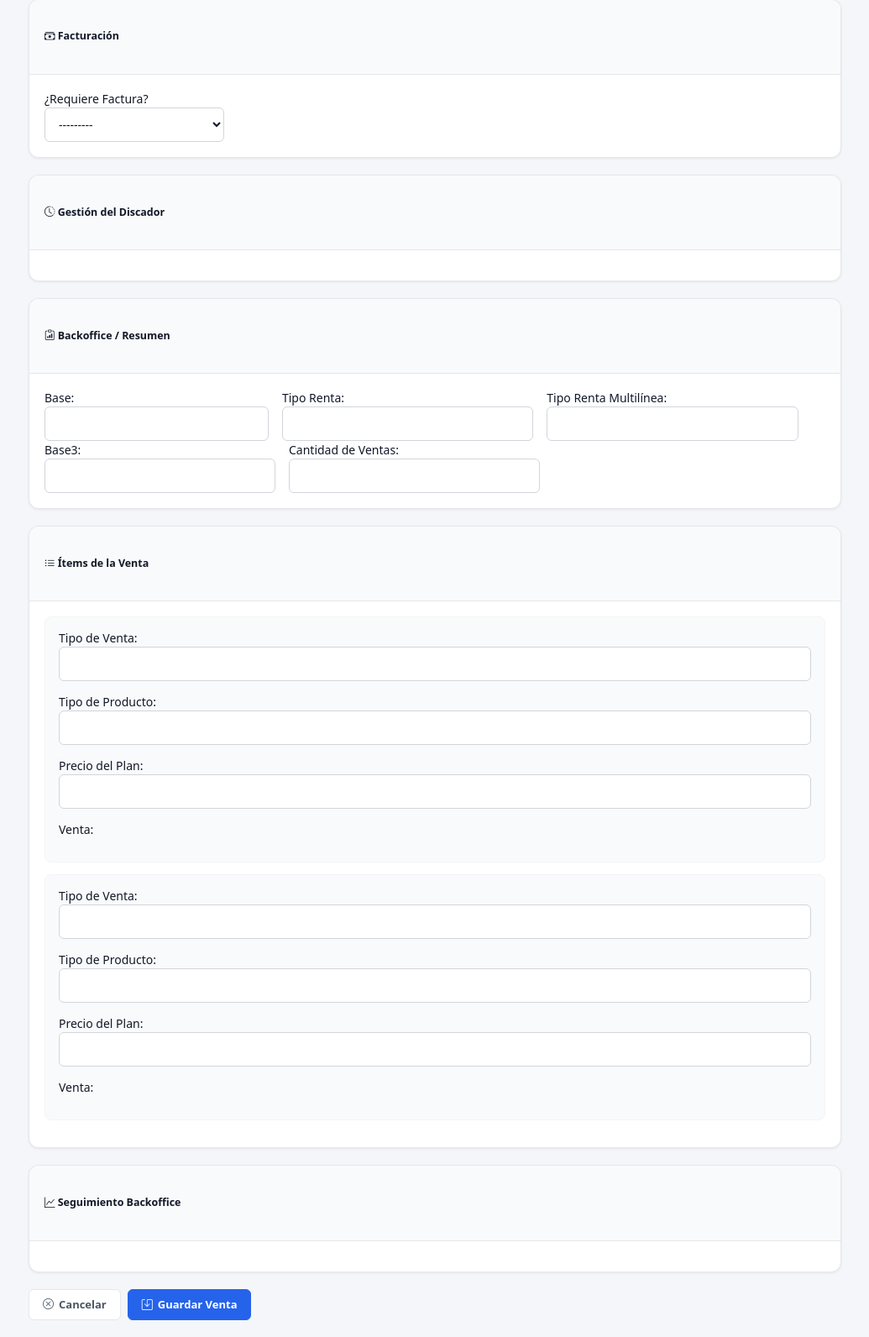
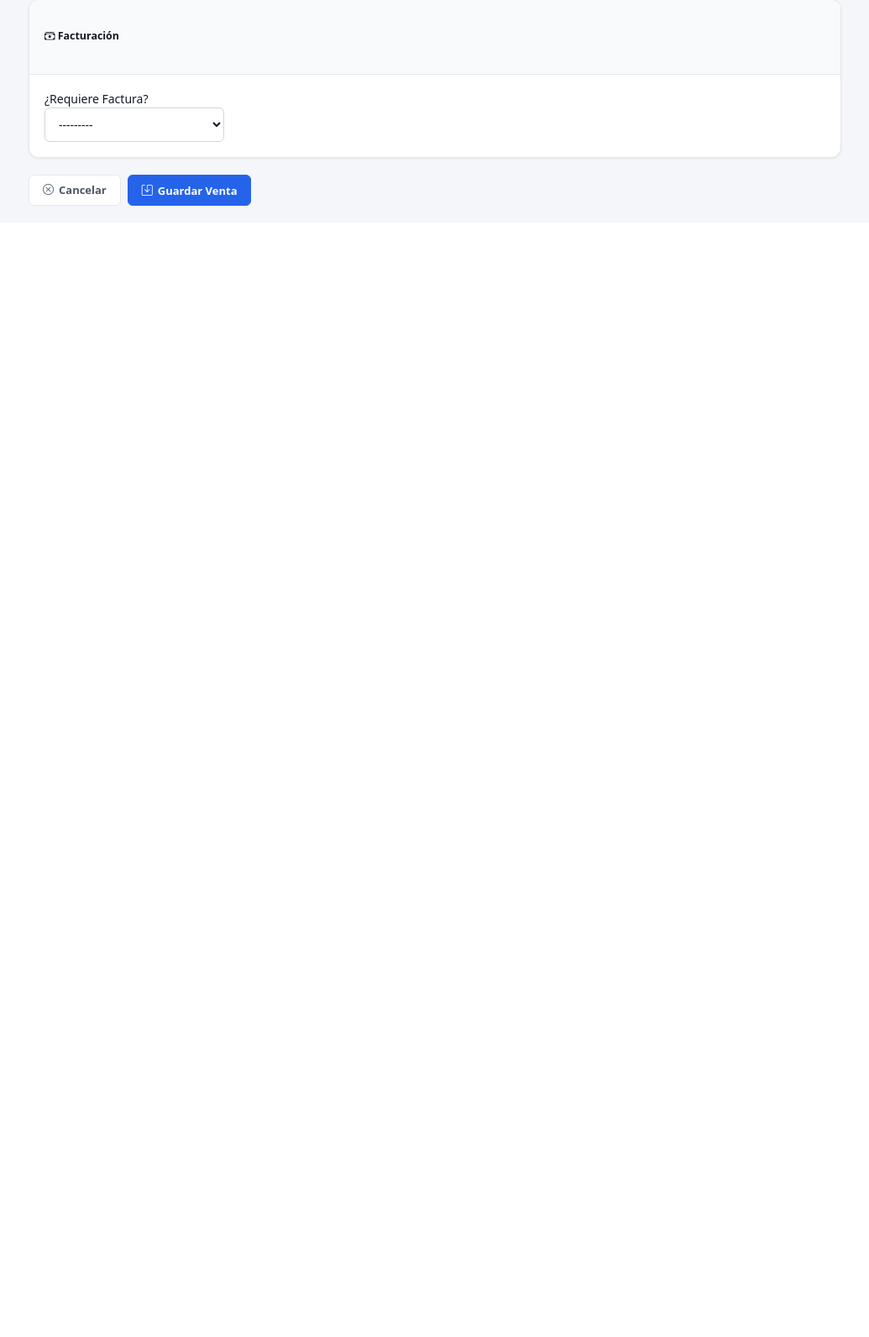
Before and after one commit to afarroc/Ventas_porta, a Django app: page /ventas/nueva/ in a window 1280 px wide. Shown: the part 2694-4286 px from the top of the page at 84% size, without its empty margins (122-1157 px from the left). After the commit the page ends 2939 px from the top, so only its background shows below. Run offline with Django 4.2, Linux system fonts and the light colour scheme; the visitor is signed in with stand-in values (Sample User, id 1); parts of the project's set-up code (start-up, migrations or seed data) failed here and were passed over.

Commit message:
feat(ui): refactor _venta_form_fields with SeguimientoBO removal
- Remove Gestión del Discador section (moved to discador app)
- Remove Backoffice/Ítems sections (separate views)
- Update form-data.css styles

```diff
--- a/static/css/form-data.css
+++ b/static/css/form-data.css
@@ -538,11 +538,39 @@
   cursor: default;
 }
 
+/* Description Lists */
+.vp-dl {
+    display: flex;
+    flex-direction: column;
+    gap: 12px;
+}
+
+.vp-dl-row {
+    display: flex;
+    align-items: baseline;
+}
+
+.vp-dl-row dt {
+    flex: 0 0 140px;
+    font-weight: 700;
+    font-size: 13px;
+    color: var(--vp-text-secondary);
+    text-transform: uppercase;
+    letter-spacing: 0.3px;
+}
+
+.vp-dl-row dd {
+    flex: 1;
+    margin: 0;
+    font-size: 14px;
+    color: var(--vp-text);
+}
+
 /* Alerts */
 .vp-alert {
-  border-radius: var(--vp-radius);
-  border: none;
-  box-shadow: 0 2px 8px rgba(0, 0, 0, 0.1);
+    border-radius: var(--vp-radius);
+    border: none;
+    box-shadow: 0 2px 8px rgba(0, 0, 0, 0.1);
 }
 
 /* Spinner */
--- a/templates/ventas/_venta_form_fields.html
+++ b/templates/ventas/_venta_form_fields.html
@@ -857,154 +857,7 @@ function updatePorProducto() {
                 {{ form.facturacion_requerida.label_tag }}
                 {{ form.facturacion_requerida }}
             </div>
-        </div>
-    </div>
-</div>
-
-<!-- Gestión del Discador -->
-<div class="card mb-4">
-    <div class="card-header">
-        <h5><i class="bi bi-clock-history"></i> Gestión del Discador</h5>
-    </div>
-    <div class="card-body">
-        <div class="row g-3">
-            <div class="col-md-4">
-                {{ form.contact_callable.label_tag }}
-                {{ form.contact_callable }}
-            </div>
-            <div class="col-md-4">
-                {{ form.es_callable.label_tag }}
-                {{ form.es_callable }}
-            </div>
-            <div class="col-md-4">
-                {{ form.tipo_valido.label_tag }}
-                {{ form.tipo_valido }}
-            </div>
-            <div class="col-md-3">
-                {{ form.fecha_gestion.label_tag }}
-                {{ form.fecha_gestion }}
-            </div>
-            <div class="col-md-3">
-                {{ form.hora_gestion.label_tag }}
-                {{ form.hora_gestion }}
-            </div>
-            <div class="col-md-3">
-                {{ form.resultado_gestion.label_tag }}
-                {{ form.resultado_gestion }}
-            </div>
-            <div class="col-md-3">
-                {{ form.tipo_contacto.label_tag }}
-                {{ form.tipo_contacto }}
-            </div>
-            <div class="col-md-4">
-                {{ form.status_java.label_tag }}
-                {{ form.status_java }}
-            </div>
-            <div class="col-md-4">
-                {{ form.supervisor_nombre.label_tag }}
-                {{ form.supervisor_nombre }}
-            </div>
-        </div>
-    </div>
-</div>
-
-<!-- Backoffice / Resumen -->
-<div class="card mb-4">
-    <div class="card-header">
-        <h5><i class="bi bi-clipboard-data"></i> Backoffice / Resumen</h5>
-    </div>
-    <div class="card-body">
-        <div class="row g-3">
-            <div class="col-md-4">
-                {{ form.base.label_tag }}
-                {{ form.base }}
-            </div>
-            <div class="col-md-4">
-                {{ form.tipo_renta.label_tag }}
-                {{ form.tipo_renta }}
-            </div>
-            <div class="col-md-4">
-                {{ form.tipo_renta2.label_tag }}
-                {{ form.tipo_renta2 }}
-            </div>
-            <div class="col-md-4">
-                {{ form.base3.label_tag }}
-                {{ form.base3 }}
-            </div>
-            <div class="col-md-4">
-                {{ form.q_ventas.label_tag }}
-                {{ form.q_ventas }}
-            </div>
-            <div class="col-md-4">
-                {{ form.fecha_venta.label_tag }}
-                {{ form.fecha_venta }}
-            </div>
-            <div class="col-md-4">
-                {{ form.hora_venta.label_tag }}
-                {{ form.hora_venta }}
-            </div>
-        </div>
-    </div>
-</div>
-
-<!-- Ítems de la Venta -->
-<div class="card mb-4">
-    <div class="card-header">
-        <h5><i class="bi bi-list-ul"></i> Ítems de la Venta</h5>
-    </div>
-    <div class="card-body">
-        {{ items_formset.management_form }}
-        <div class="row g-3">
-            {% for item_form in items_formset %}
-            <div class="col-md-12 mb-3">
-                <div class="vp-item-inner">
-                    {% for field in item_form %}
-                        {% if field.name != 'id' and field.name != 'DELETE' %}
-                        <div class="mb-3">
-                            {{ field.label_tag }}
-                            {{ field }}
-                        </div>
-                        {% endif %}
-                    {% endfor %}
-                </div>
-            </div>
-            {% endfor %}
-        </div>
-    </div>
-</div>
-
-<!-- Seguimiento Backoffice -->
-<div class="card mb-4">
-    <div class="card-header">
-        <h5><i class="bi bi-graph-up"></i> Seguimiento Backoffice</h5>
-    </div>
-    <div class="card-body">
-        <div class="row g-3">
-            <div class="col-md-4">
-                {{ backoffice_form.status_bo.label_tag }}
-                {{ backoffice_form.status_bo }}
-            </div>
-            <div class="col-md-4">
-                {{ backoffice_form.fecha_bo.label_tag }}
-                {{ backoffice_form.fecha_bo }}
-            </div>
-            <div class="col-md-4">
-                {{ backoffice_form.sts_courier.label_tag }}
-                {{ backoffice_form.sts_courier }}
-            </div>
-            <div class="col-md-4">
-                {{ backoffice_form.fch_courier.label_tag }}
-                {{ backoffice_form.fch_courier }}
-            </div>
-            <div class="col-md-4">
-                {{ backoffice_form.supervisor.label_tag }}
-                {{ backoffice_form.supervisor }}
-            </div>
-            <div class="col-md-4">
-                {{ backoffice_form.intervalo.label_tag }}
-                {{ backoffice_form.intervalo }}
-            </div>
-        </div>
+         </div>
     </div>
 </div>
 
```
